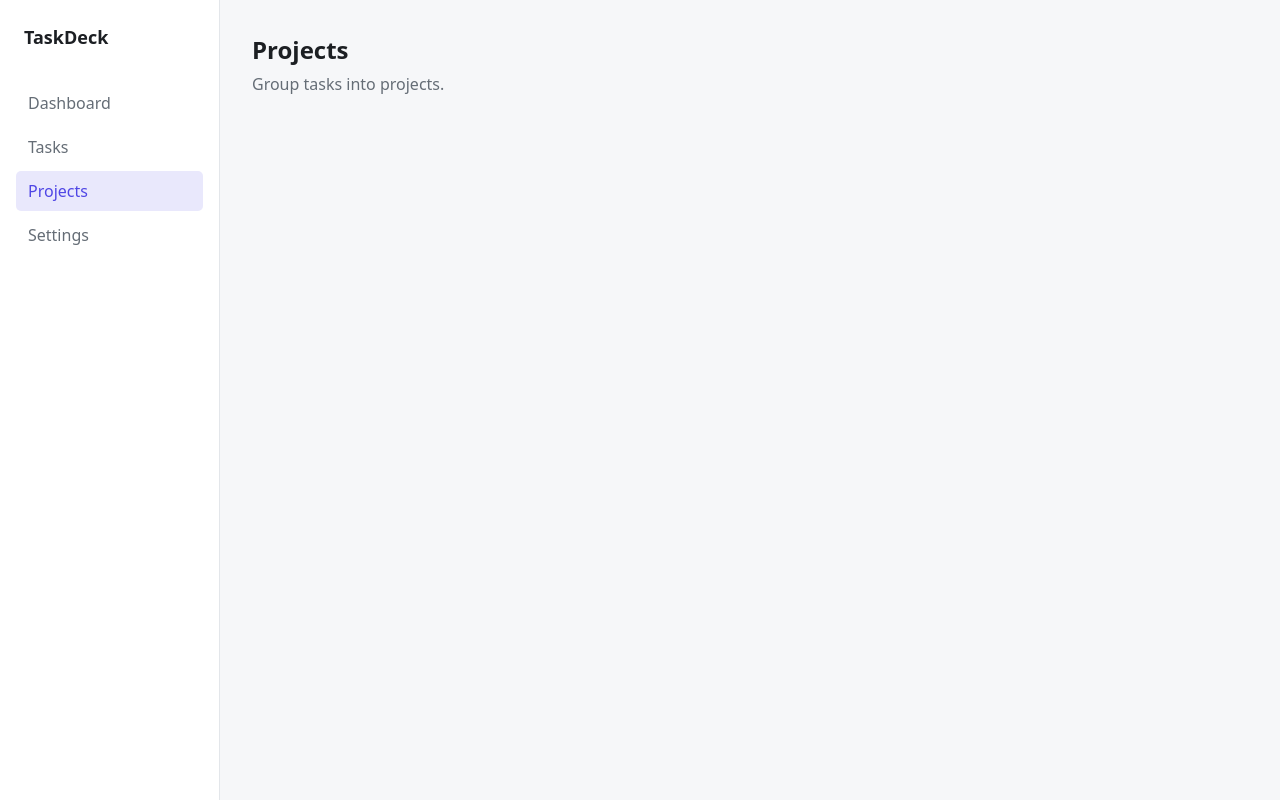
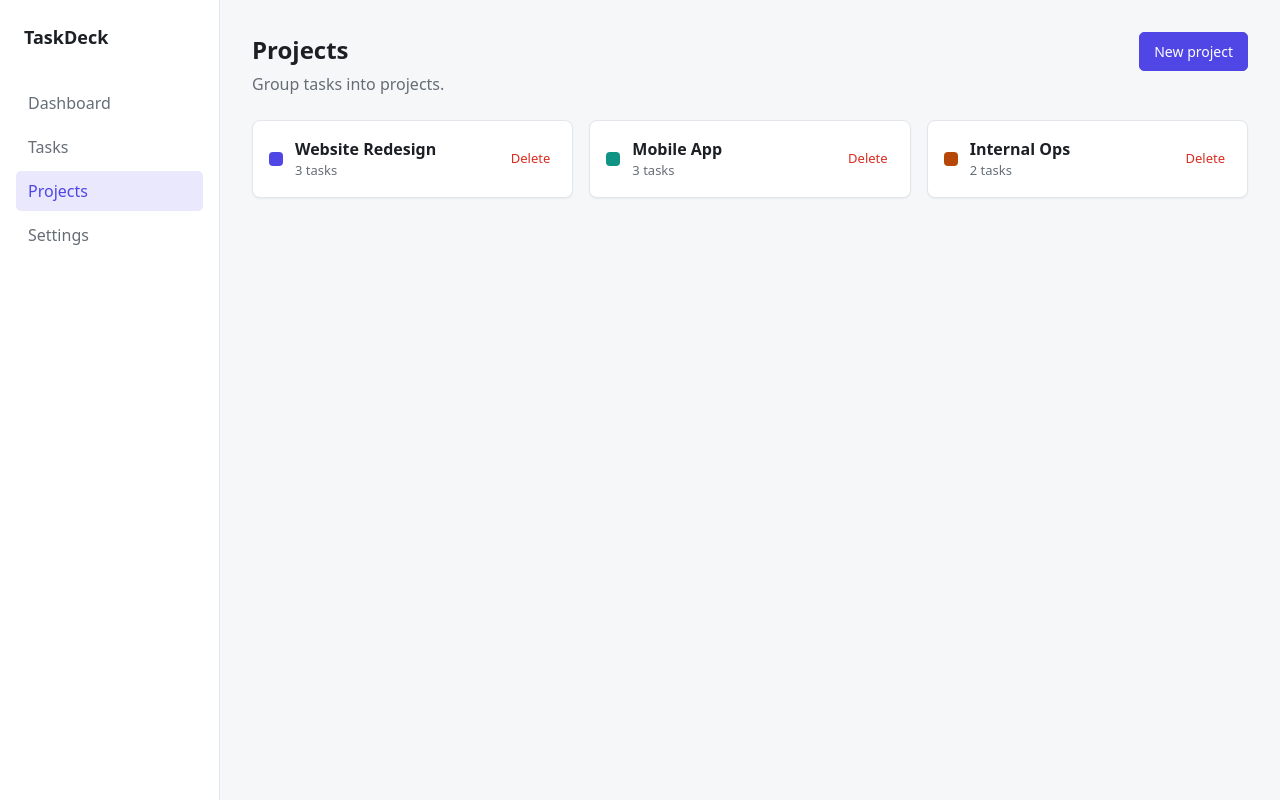
Before and after one commit to smithernest2026/taskdeck, a React (Vite) app: page /projects in a window 1280 px wide. Built offline with nearby package versions, Linux system fonts and the light colour scheme.

Commit message:
feat: build Projects page
List projects with task counts, add projects via a modal form, and
delete them with confirmation (tasks are unassigned, not removed).

```diff
--- /dev/null
+++ b/src/pages/ProjectsPage.css
@@ -0,0 +1,91 @@
+.projects__list {
+  list-style: none;
+  margin: 0;
+  padding: 0;
+  display: grid;
+  grid-template-columns: repeat(auto-fill, minmax(240px, 1fr));
+  gap: var(--space-4);
+}
+
+.projects__card {
+  display: flex;
+  align-items: center;
+  gap: var(--space-3);
+  padding: var(--space-4);
+  background: var(--color-surface);
+  border: 1px solid var(--color-border);
+  border-radius: var(--radius);
+  box-shadow: var(--shadow-sm);
+}
+
+.projects__color {
+  width: 14px;
+  height: 14px;
+  border-radius: 4px;
+  flex-shrink: 0;
+}
+
+.projects__info {
+  display: flex;
+  flex-direction: column;
+  flex: 1;
+  min-width: 0;
+}
+
+.projects__name {
+  font-weight: 600;
+}
+
+.projects__count {
+  font-size: 13px;
+  color: var(--color-text-muted);
+}
+
+.projects__delete {
+  background: none;
+  border: none;
+  color: var(--color-danger);
+  font-size: 13px;
+}
+
+.projects__form {
+  display: flex;
+  flex-direction: column;
+  gap: var(--space-4);
+}
+
+.projects__field {
+  display: flex;
+  flex-direction: column;
+  gap: var(--space-1);
+}
+
+.projects__field label {
+  font-size: 13px;
+  font-weight: 500;
+  color: var(--color-text-muted);
+}
+
+.projects__field input[type='text'] {
+  padding: 8px 10px;
+  border: 1px solid var(--color-border);
+  border-radius: var(--radius-sm);
+  background: var(--color-surface);
+  color: var(--color-text);
+  font-size: 14px;
+}
+
+.projects__field input[type='color'] {
+  width: 48px;
+  height: 32px;
+  padding: 0;
+  border: 1px solid var(--color-border);
+  border-radius: var(--radius-sm);
+  background: none;
+}
+
+.projects__actions {
+  display: flex;
+  justify-content: flex-end;
+  gap: var(--space-2);
+}
--- a/src/pages/ProjectsPage.tsx
+++ b/src/pages/ProjectsPage.tsx
@@ -1,9 +1,142 @@
+import { useMemo, useState, type FormEvent } from 'react';
 import Header from '../components/Header';
+import Button from '../components/Button';
+import Modal from '../components/Modal';
+import ConfirmDialog from '../components/ConfirmDialog';
+import EmptyState from '../components/EmptyState';
+import { useStore } from '../store/StoreContext';
+import { createId } from '../lib/id';
+import type { Project } from '../types';
+import './ProjectsPage.css';
+
+const DEFAULT_COLOR = '#4f46e5';
 
 export default function ProjectsPage() {
+  const { state, dispatch } = useStore();
+  const [isCreating, setIsCreating] = useState(false);
+  const [deleting, setDeleting] = useState<Project | null>(null);
+  const [name, setName] = useState('');
+  const [color, setColor] = useState(DEFAULT_COLOR);
+
+  const taskCounts = useMemo(() => {
+    const counts = new Map<string, number>();
+    for (const task of state.tasks) {
+      if (task.projectId) {
+        counts.set(task.projectId, (counts.get(task.projectId) ?? 0) + 1);
+      }
+    }
+    return counts;
+  }, [state.tasks]);
+
+  function resetForm() {
+    setName('');
+    setColor(DEFAULT_COLOR);
+    setIsCreating(false);
+  }
+
+  function handleCreate(event: FormEvent) {
+    event.preventDefault();
+    if (!name.trim()) return;
+    dispatch({
+      type: 'ADD_PROJECT',
+      project: { id: createId('proj'), name: name.trim(), color },
+    });
+    resetForm();
+  }
+
+  function confirmDelete() {
+    if (!deleting) return;
+    dispatch({ type: 'DELETE_PROJECT', id: deleting.id });
+    setDeleting(null);
+  }
+
   return (
     <>
-      <Header title="Projects" description="Group tasks into projects." />
+      <Header
+        title="Projects"
+        description="Group tasks into projects."
+        actions={
+          <Button variant="primary" onClick={() => setIsCreating(true)}>
+            New project
+          </Button>
+        }
+      />
+
+      {state.projects.length === 0 ? (
+        <EmptyState
+          title="No projects yet"
+          description="Create a project to organize your tasks."
+        />
+      ) : (
+        <ul className="projects__list">
+          {state.projects.map((project) => (
+            <li key={project.id} className="projects__card">
+              <span
+                className="projects__color"
+                style={{ background: project.color }}
+                aria-hidden="true"
+              />
+              <div className="projects__info">
+                <span className="projects__name">{project.name}</span>
+                <span className="projects__count">
+                  {taskCounts.get(project.id) ?? 0} tasks
+                </span>
+              </div>
+              <button
+                type="button"
+                className="projects__delete"
+                onClick={() => setDeleting(project)}
+              >
+                Delete
+              </button>
+            </li>
+          ))}
+        </ul>
+      )}
+
+      {isCreating && (
+        <Modal title="New project" onClose={resetForm}>
+          <form className="projects__form" onSubmit={handleCreate}>
+            <div className="projects__field">
+              <label htmlFor="project-name">Name</label>
+              <input
+                id="project-name"
+                type="text"
+                value={name}
+                onChange={(e) => setName(e.target.value)}
+                autoFocus
+              />
+            </div>
+            <div className="projects__field">
+              <label htmlFor="project-color">Color</label>
+              <input
+                id="project-color"
+                type="color"
+                value={color}
+                onChange={(e) => setColor(e.target.value)}
+              />
+            </div>
+            <div className="projects__actions">
+              <Button type="button" variant="ghost" onClick={resetForm}>
+                Cancel
+              </Button>
+              <Button type="submit" variant="primary">
+                Create project
+              </Button>
+            </div>
+          </form>
+        </Modal>
+      )}
+
+      {deleting && (
+        <ConfirmDialog
+          title="Delete project"
+          message={`Delete "${deleting.name}"? Its tasks will be kept but unassigned.`}
+          confirmLabel="Delete"
+          onConfirm={confirmDelete}
+          onCancel={() => setDeleting(null)}
+        />
+      )}
     </>
   );
 }
```
